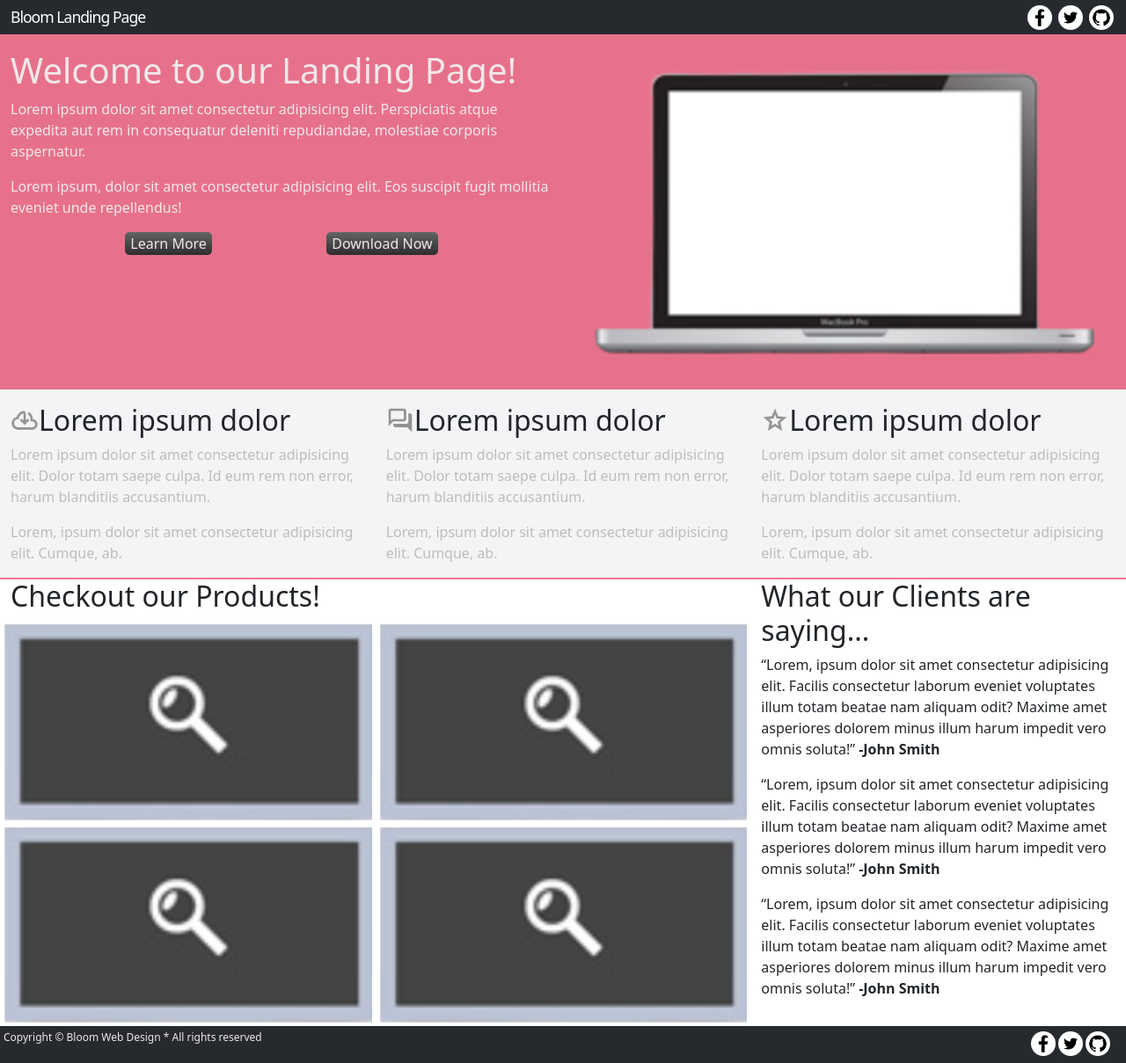
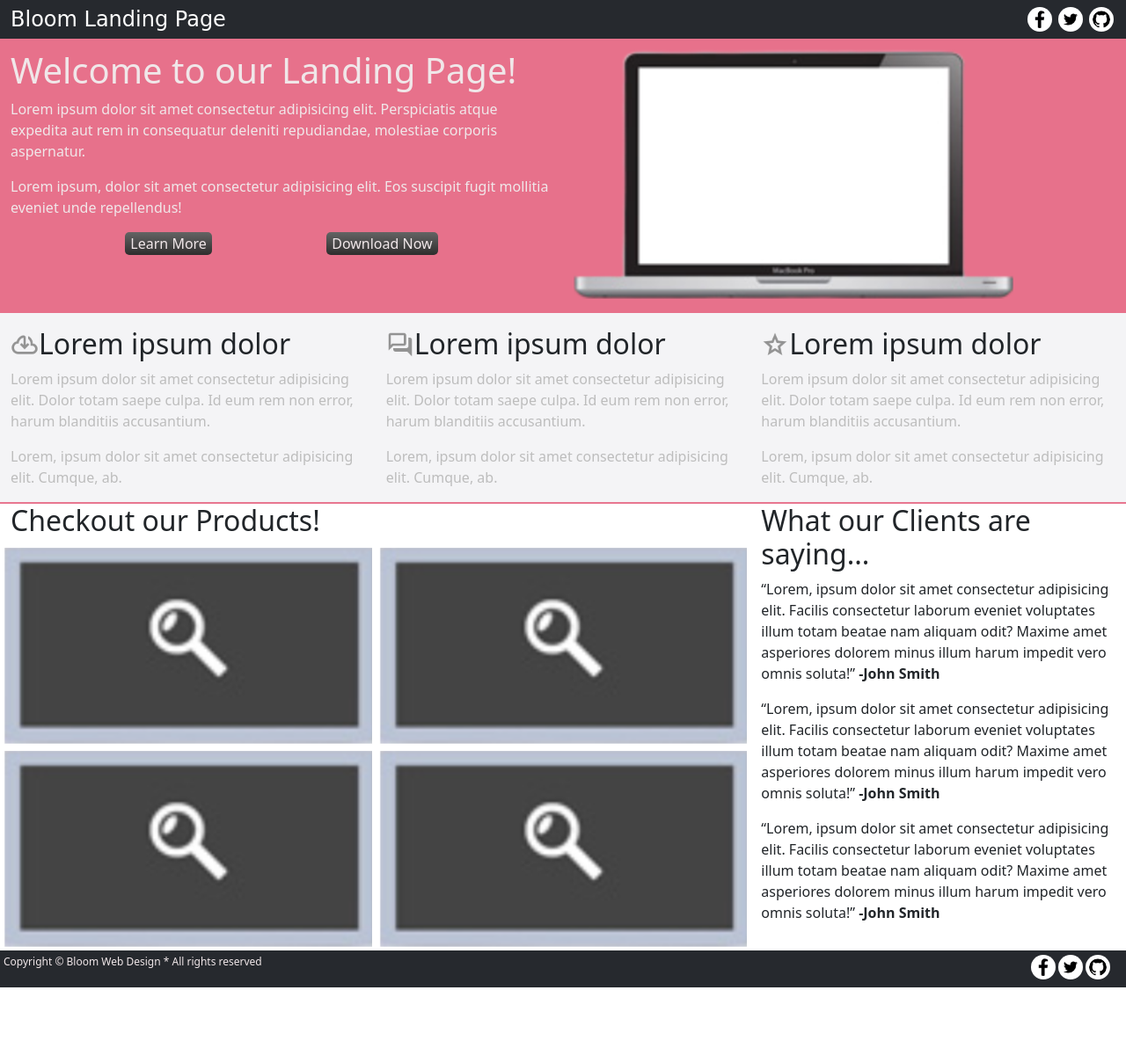
Before and after one commit to Trey-Farner/MCA-Bloom, a plain HTML site: page index.html in a window 1280 px wide. Shown: the whole page at 88% size. After the commit the page ends 1123 px from the top, so only its background shows below. Drawn offline with Linux system fonts and the light colour scheme; a web font is replaced by a local one.

```diff
--- a/css/style.css
+++ b/css/style.css
@@ -21,9 +21,25 @@
 
 .pageName {
     color: white;
-    letter-spacing: -1px;
-    font-size: 1.1rem;
+    font-size: 1.5rem;
     margin: 0;
+}
+
+.pageName {
+    font-family: "Butterfly Kids", cursive;
+    font-weight: 400;
+    font-style: normal;
+  }
+
+  .imgContainer {
+    max-width: 650px;
+  }
+
+
+.heroImg {
+    width: 100%;
+    max-width: 500px;
+    height: fit-content;
 }
 
 .pink {
@@ -47,6 +63,14 @@
     & p {
         color: #bdbdbd;
     }
+
+    & .textColumns {
+        max-width: 75ch;
+    }
+}
+
+.placeholders {
+    max-width: 600px;
 }
 
 .quotes {
--- a/index.html
+++ b/index.html
@@ -3,6 +3,9 @@
 <head>
     <meta charset="UTF-8">
     <meta name="viewport" content="width=device-width, initial-scale=1.0">
+    <link rel="preconnect" href="https://fonts.googleapis.com">
+    <link rel="preconnect" href="https://fonts.gstatic.com" crossorigin>
+    <link href="https://fonts.googleapis.com/css2?family=Butterfly+Kids&display=swap" rel="stylesheet">
     <link rel="stylesheet" href="./css/bootstrap.css">
     <link rel="stylesheet" href="./css/style.css">
     <title>Bloom</title>
@@ -20,7 +23,7 @@
     </header>
 
     <main role="main" class="container-fluid">
-        <div class="row pink">
+        <div class="row pink d-flex justify-content-center">
             <div class="col-12 col-md-6 text">
                 <h1>Welcome to our Landing Page!</h1>
                 <p>Lorem ipsum dolor sit amet consectetur adipisicing elit. Perspiciatis atque expedita aut rem in consequatur deleniti repudiandae, molestiae corporis aspernatur.</p>
@@ -30,13 +33,13 @@
                     <button class="landingPageBtn">Download Now</button>
                 </div>
             </div>
-            <div class="col-6 d-none d-md-flex">
-                <img src="./images/Screenshot 2025-03-17 132340.png" alt="Open macbook pro facing the user" class="img-fluid p-4">
+            <div class="col-6 d-none d-md-flex align-items-center imgContainer">
+                <img src="./images/Screenshot 2025-03-17 132340.png" alt="Open macbook pro facing the user" class="heroImg">
             </div>
         </div>
 
-        <div class="row iconRow">
-            <div class="col-12 col-md-4">
+        <div class="row iconRow d-flex justify-content-center">
+            <div class="col-12 col-md-4 textColumns">
                 <div class="row-fluid d-flex align-items-center mb-2">
                     <img src="./images/cloud.png" alt="" class="icons2">
                     <h2 class="d-inline m-0">Lorem ipsum dolor</h2>
@@ -44,7 +47,7 @@
                 <p>Lorem ipsum dolor sit amet consectetur adipisicing elit. Dolor totam saepe culpa. Id eum rem non error, harum blanditiis accusantium.</p>
                 <p>Lorem, ipsum dolor sit amet consectetur adipisicing elit. Cumque, ab.</p>
             </div>
-            <div class="col-12 col-md-4">
+            <div class="col-12 col-md-4 textColumns">
                 <div class="row-fluid d-flex align-items-center mb-2">
                     <img src="./images/chat_bubble.png" alt="" class="icons2">
                     <h2 class="d-inline m-0">Lorem ipsum dolor</h2>
@@ -52,7 +55,7 @@
                 <p>Lorem ipsum dolor sit amet consectetur adipisicing elit. Dolor totam saepe culpa. Id eum rem non error, harum blanditiis accusantium.</p>
                 <p>Lorem, ipsum dolor sit amet consectetur adipisicing elit. Cumque, ab.</p>
             </div>
-            <div class="col-12 col-md-4">
+            <div class="col-12 col-md-4 textColumns">
                 <div class="row-fluid d-flex align-items-center mb-2">
                     <img src="./images/star_24dp_939393_FILL0_wght400_GRAD0_opsz24.png" alt="" class="icons2">
                     <h2 class="d-inline m-0">Lorem ipsum dolor</h2>
@@ -65,11 +68,11 @@
         <div class="row products d-flex justify-content-center">
             <div class="col-12 col-lg-8">
                 <h2>Checkout our Products!</h2>
-                <div class="row">
-                    <img src="./images/Screenshot 2025-03-17 142324.png" alt="image placeholder" class="col-6 img-fluid p-1">
-                    <img src="./images/Screenshot 2025-03-17 142324.png" alt="image placeholder" class="col-6 img-fluid p-1">
-                    <img src="./images/Screenshot 2025-03-17 142324.png" alt="image placeholder" class="col-6 img-fluid p-1">
-                    <img src="./images/Screenshot 2025-03-17 142324.png" alt="image placeholder" class="col-6 img-fluid p-1">
+                <div class="row d-flex justify-content-center">
+                    <img src="./images/Screenshot 2025-03-17 142324.png" alt="image placeholder" class="col-6 img-fluid p-1 placeholders">
+                    <img src="./images/Screenshot 2025-03-17 142324.png" alt="image placeholder" class="col-6 img-fluid p-1 placeholders">
+                    <img src="./images/Screenshot 2025-03-17 142324.png" alt="image placeholder" class="col-6 img-fluid p-1 placeholders">
+                    <img src="./images/Screenshot 2025-03-17 142324.png" alt="image placeholder" class="col-6 img-fluid p-1 placeholders">
                 </div>
             </div>
 
```
